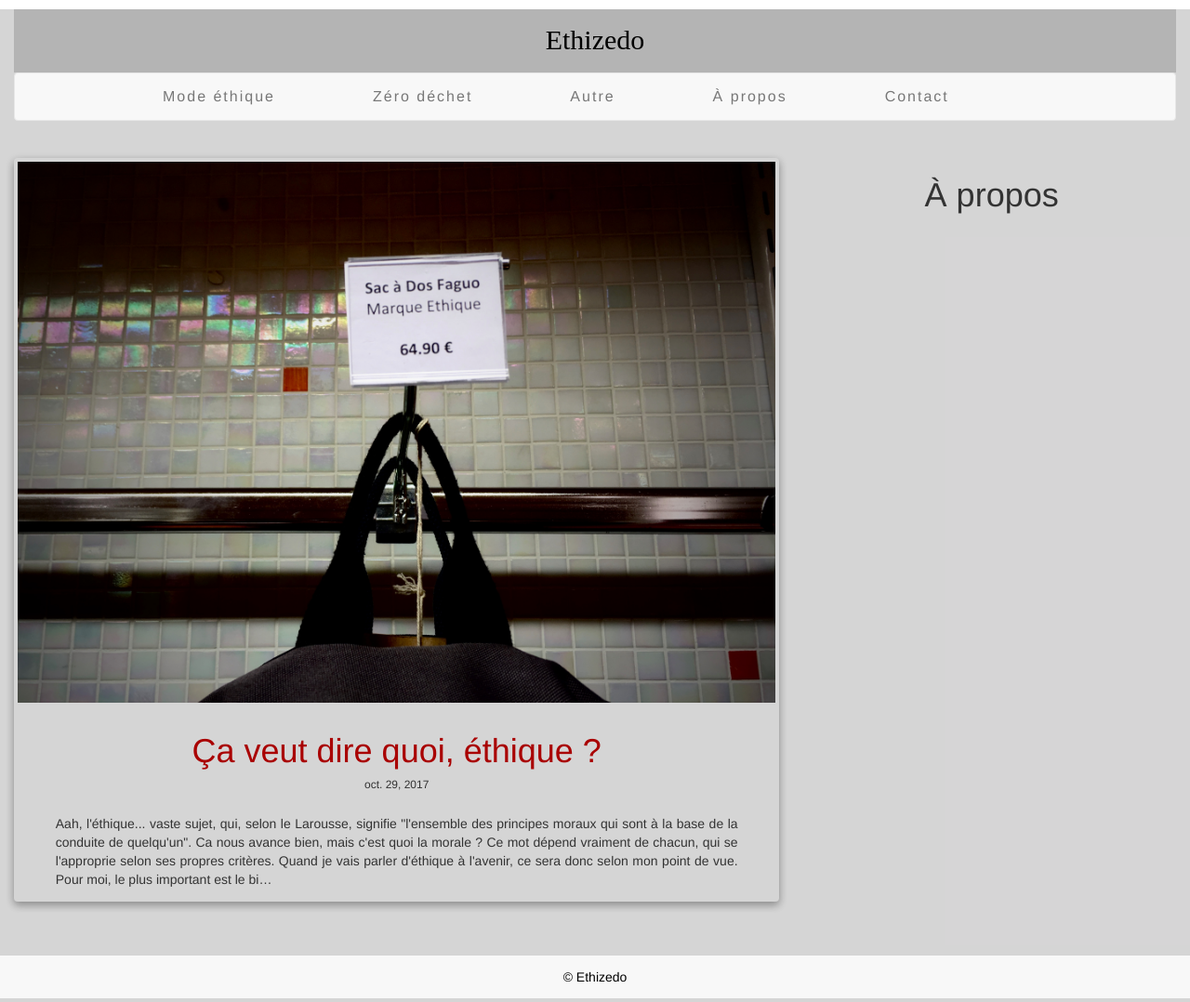
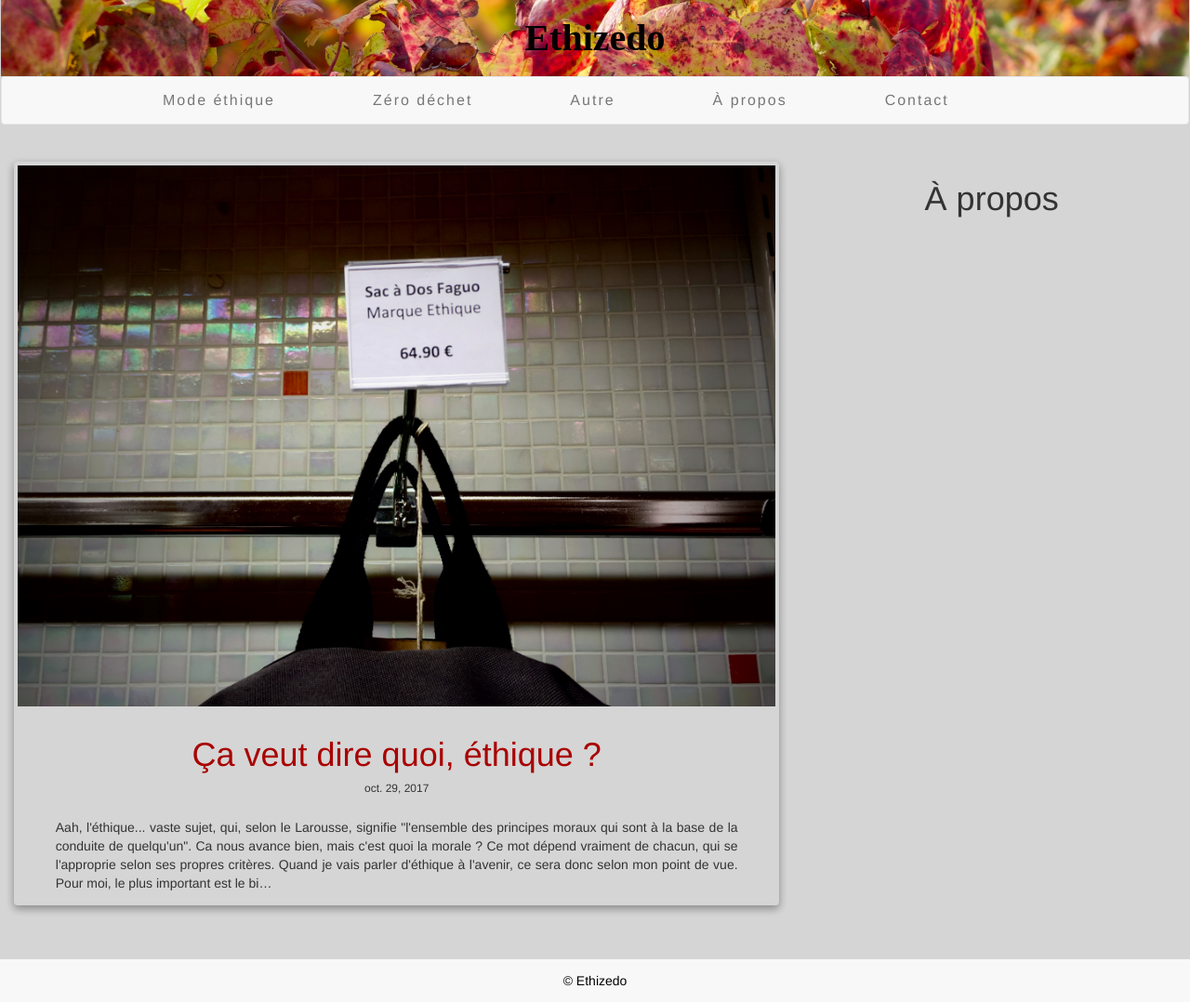
Before and after one commit to ethizedo/website, a Django app: page /categorie/mode-ethique-et-responsable in a window 1280 px wide. Shown: the whole page at 93% size. Run offline with Django 3.2, Linux system fonts and the light colour scheme; data comes from the database, SQL or seed files in the repository; both versions use the stored data as it was after the commit; some libraries are stand-ins or nearby versions; some web fonts are replaced.

Commit message:
production

```diff
--- a/ethizedo/blog/models.py
+++ b/ethizedo/blog/models.py
@@ -48,7 +48,7 @@
    nom=models.CharField(max_length=300)
    url=models.URLField()
    slug=models.SlugField(max_length=100)
-   contenu=models.TextField(null=True, blank=True)
+   contenu=models.CharField(max_length=380)
    reduction=models.TextField(null=True, blank=True)
    image=models.CharField(max_length=500, blank=True, null=True)
    categorie=models.ForeignKey('Categorie')
--- a/ethizedo/blog/static/css/categorie.css
+++ b/ethizedo/blog/static/css/categorie.css
@@ -1,7 +1,3 @@
-body {
-  padding-top: 10px;
-}
-
 .container-fluid{
   margin-right: -150px;
   margin-left: -150px;
--- a/ethizedo/blog/static/css/firstpage.css
+++ b/ethizedo/blog/static/css/firstpage.css
@@ -1,7 +1,3 @@
-body {
-  padding-top: 10px;
-}
-
 .container-fluid{
   margin-right: -150px;
   margin-left: -150px;
--- a/ethizedo/blog/static/css/navbar.css
+++ b/ethizedo/blog/static/css/navbar.css
@@ -1,12 +1,15 @@
 .container-fluid{
-  margin-right: -150px;
-  margin-left: -150px;
-  background-color: rgba(248,248,248,1);
+  background-color: rgba(208, 208, 208, 1);
   padding-bottom: 3%;
 }
 
 .navbar a:hover {
     color:rgb(169, 0, 0)!important;
+}
+
+.navbar{
+    margin-left: -1.1%;
+    margin-right: -1.1%;
 }
 
 
@@ -27,14 +30,22 @@
 }
 
 .banner {
-  font-size:30px;
-    color:black;
+  font-size:40px;
     font-family: 'MegrimMedium';
-    font-weight: normal;
+    font-weight: 900;
     font-style: normal;
     text-decoration: none;
-  margin-top: 1%;
+    margin-top: 1%;
     margin-bottom: -2%;
+    color:black;
+
+}
+
+.container-fluid header{
+    background-image: url(../../static/images/header.jpg);
+    background-size: 100%;
+    margin-left: -1.1%;
+    margin-right: -1.1%;
 }
 
 header a:hover, a:visited, a:link, a:active {
--- a/ethizedo/blog/templates/blog/firstpage.html
+++ b/ethizedo/blog/templates/blog/firstpage.html
@@ -78,7 +78,7 @@
   <div class="col-sm-4 text-center">
 	<h1>À propos</h1>
     <p> Bienvenue sur mon blog !</p>
-    <p> Ici on parle mode éthique et zéro déchet. Un peu d'autres choses aussi, plutôt orienté écolo. J'espère que ça vous plaira ! N'hésitez pas à me donner vos retours.
+    <p> Une pincée de mode éthique, un zeste de zéro déchet, et des gouttes d'écologie... J'espère que ça vous plaira ! Si vous avez des remarques, des suggestions, des idées d'améliorations, n'hésitez pas à me les donner : ethizedo [at] tulatuna.com je les accueillerai avec grand plaisir !
   </div>
   {% endif %}
   {% endfor %}
```
Also changed, not shown: ethizedo/blog/static/css/annuaire.css (+32 -5 lines), ethizedo/ethizedo/settings.py (+5 -3 lines), ethizedo/blog/migrations/0013_auto_20171128_0601.py (added), ethizedo/blog/static/images/header.jpg (added), ethizedo/db.sqlite3, 3 other files.
